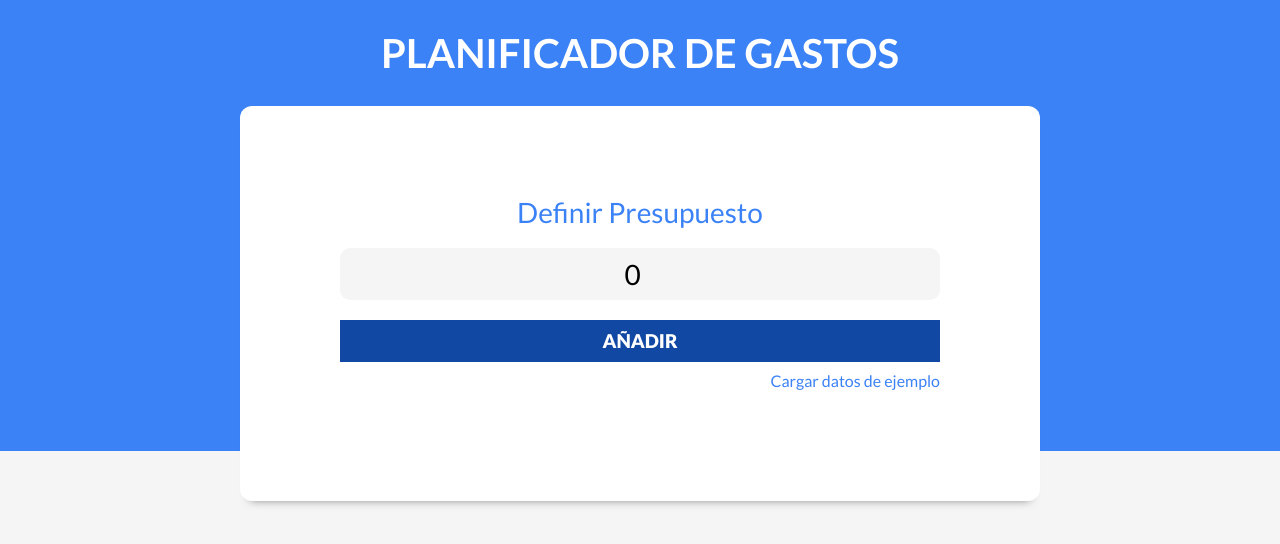
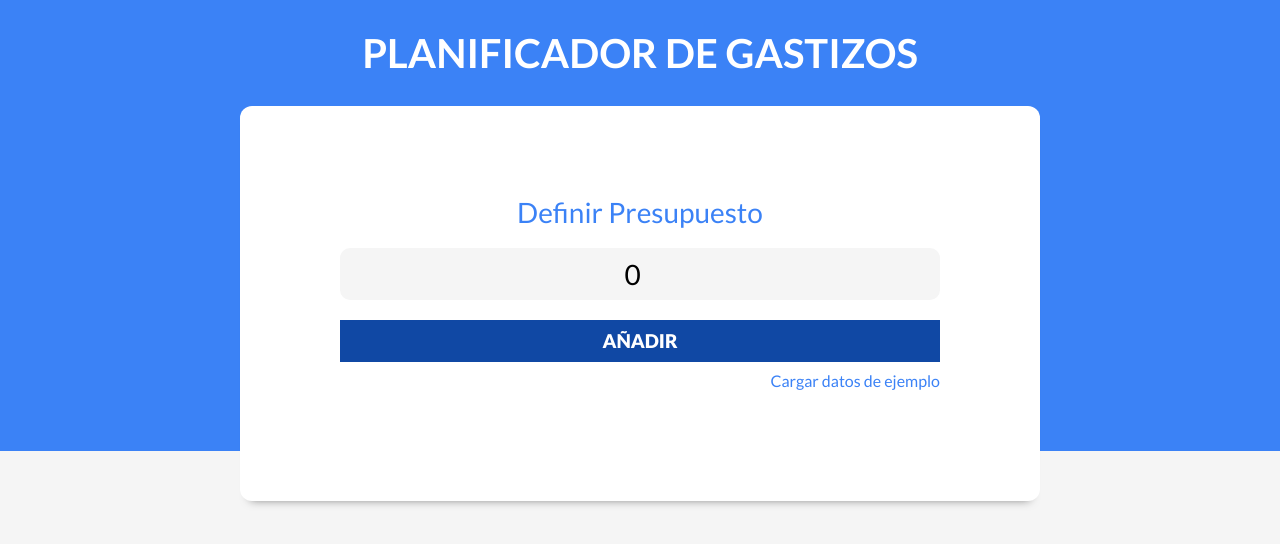
Before and after one commit to refactomiguel/control-gastos, a React (Vite) app: page / in a window 1280 px wide. Shown: the top 544 px of the page. Built offline with nearby package versions, Linux system fonts and the light colour scheme.

Commit message:
Deploy test

```diff
--- a/src/components/Filtro.jsx
+++ b/src/components/Filtro.jsx
@@ -5,7 +5,7 @@ const Filtro = ({filtro, setFiltro}) => {
     <div className='filtros sombra contenedor'>
         <form>
             <div className='campo'>
-                <label>Filtrar Gastos</label>
+                <label>Filtrar mis gastos</label>
                 <select id="categoria" value={filtro} onChange={ e => setFiltro(e.target.value) }>
                     <option value="">-- Todos --</option>
                     <option value="ahorro">Ahorro</option>
--- a/src/components/Header.jsx
+++ b/src/components/Header.jsx
@@ -4,7 +4,7 @@ import ControlPresupuesto from './ControlPresupuesto'
 const Header = ({cargaDatosEjemplo, gastos, presupuesto, setGastos, setPresupuesto, isValidPresupuesto, setIsValidPresupuesto}) => {
 	return (
 		<header>
-      <h1>Planificador de gastos</h1>
+      <h1>Planificador de gastizos</h1>
 
       { isValidPresupuesto ?
         (
```
